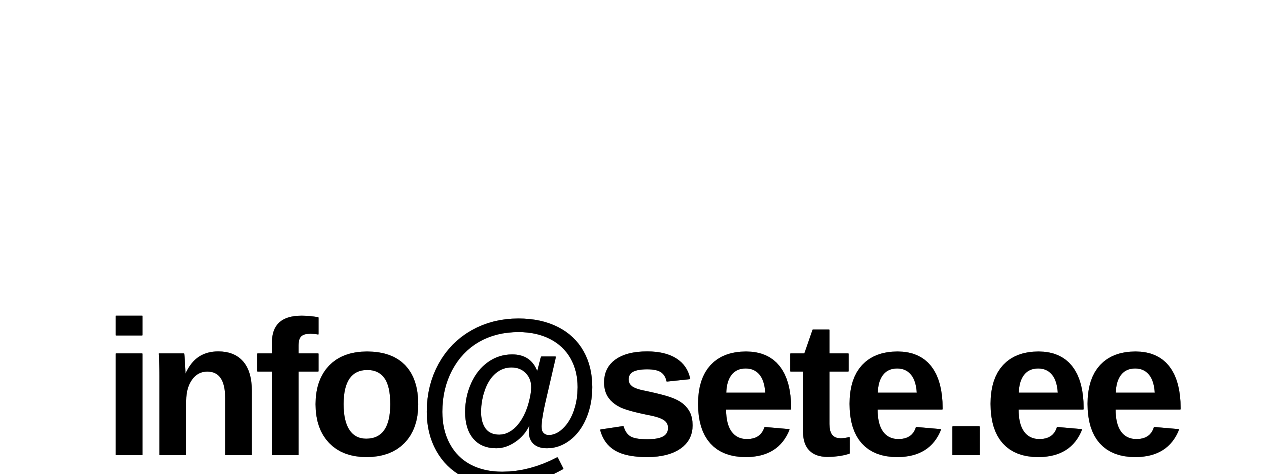
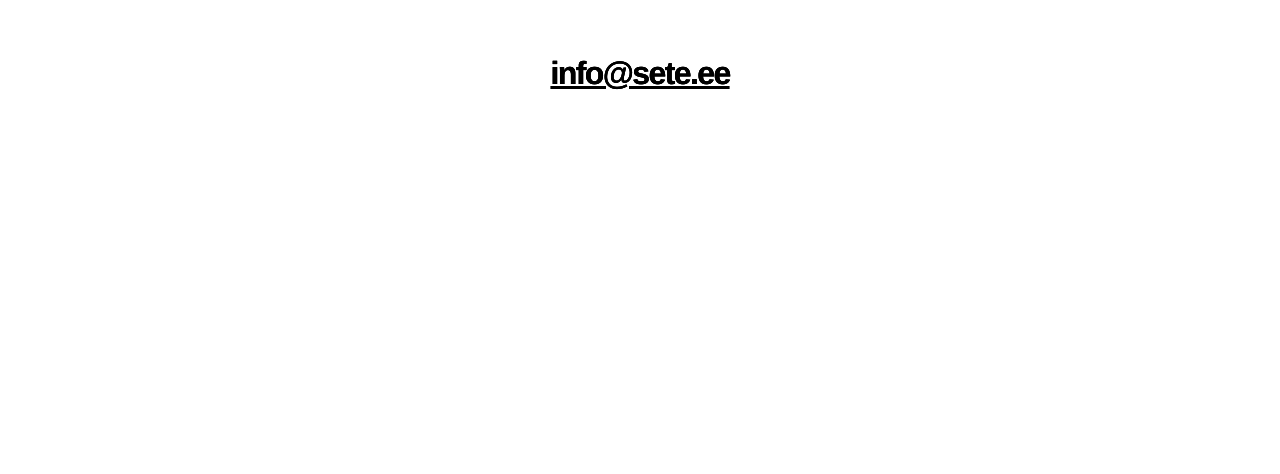
Before and after one commit to oliverudekyll/sete-next, a Next.js app: page / in a window 1280 px wide. Shown: the part 326-800 px from the top of the page. Built offline with nearby package versions, Linux system fonts and the light colour scheme.

Commit message:
Made email smaller and centered

```diff
--- a/app/page.module.css
+++ b/app/page.module.css
@@ -6,7 +6,7 @@
 
   display: flex;
   justify-content: center;
-  align-items: flex-end;
+  align-items: center;
 
   background-color: white;
 
@@ -21,12 +21,15 @@
   font-family: Helvetica, Arial, sans-serif;
 
   font-size: clamp(1rem, 15vw, 100rem);
+  font-size: 2rem;
   line-height: 0.55;
   letter-spacing: -0.05em;
   font-weight: bold;
   text-align: center;
   color: black;
   white-space: nowrap;
+  text-decoration: underline;
+  text-decoration-thickness: 0.1em;
 
   transition: color 0.6s ease-in-out;
   cursor: pointer;
@@ -42,7 +45,6 @@
 
   color: black;
   transition: top 0.5s cubic-bezier(0.785, 0.135, 0.15, 0.86);
-  transition-delay: 100ms;
 }
 
 .email:after {
@@ -55,6 +57,7 @@
 
   color: black;
   transition: top 0.5s cubic-bezier(0.785, 0.135, 0.15, 0.86);
+  transition-delay: 100ms;
 }
 
 .email:hover {
@@ -62,10 +65,10 @@
 }
 
 .email:hover:before {
-  top: 25%;
+  top: 75%;
   /* color: hsl(0, 0%, 12.5%); */
 }
 
 .email:hover:after {
-  top: 0%;
+  top: 100%;
 }
```
